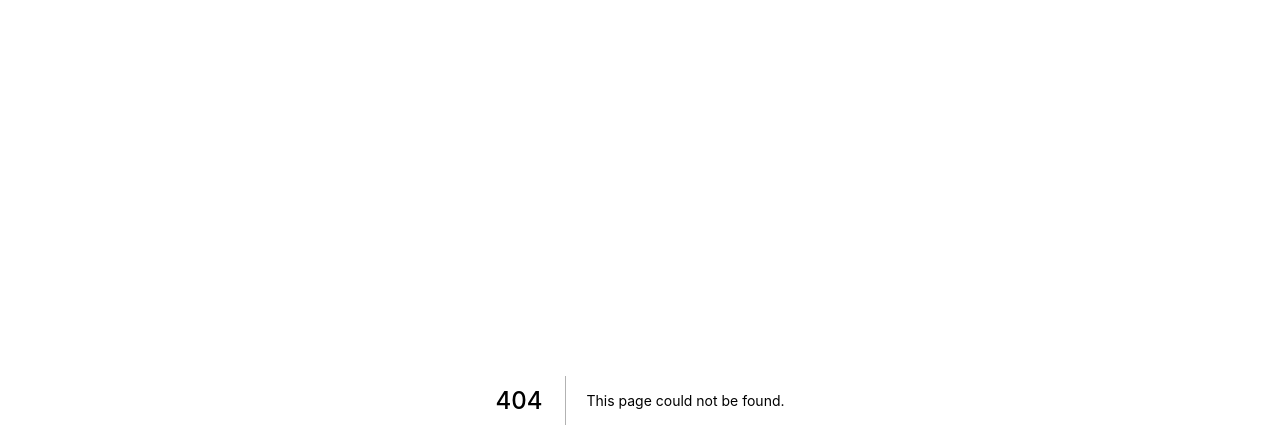
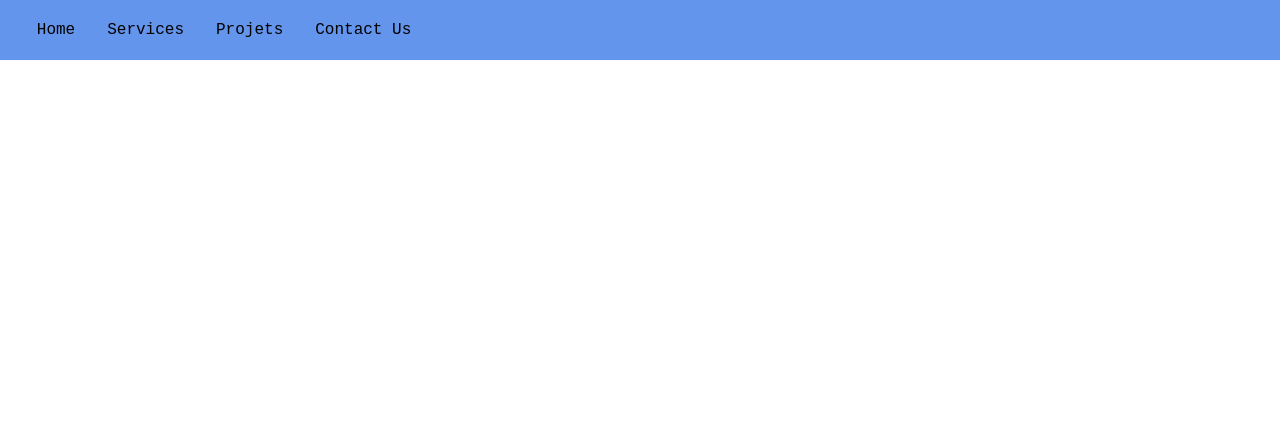
Before and after one commit to Maninder-mike/maninder-app, a Next.js app: page /components/NavBar in a window 1280 px wide. Before the commit this address had no page. Shown: the top 448 px of the page. Built offline with nearby package versions, Linux system fonts and the light colour scheme.

Commit message:
yarn test

```diff
--- /dev/null
+++ b/pages/components/NavBar.jsx
@@ -0,0 +1,31 @@
+import styles from "./navbar.module.css";
+
+// // <div className={styles.navMain}>
+// {
+//   /* <ul className={styles.list}>
+//         <li className={styles.li}>Home</li>
+//         <li className={styles.li}>Services</li>
+//         <li className={styles.li}>Projets</li>
+//         <li className={styles.li}>Contact Us</li>
+//       </ul> */
+// }
+// // </div>
+
+import React from "react";
+
+const NavBar = () => {
+  return (
+    <>
+      <div className={styles.navMain}>
+        <ul className={styles.list}>
+          <li className={styles.li}>Home</li>
+          <li className={styles.li}>Services</li>
+          <li className={styles.li}>Projets</li>
+          <li className={styles.li}>Contact Us</li>
+        </ul>
+      </div>
+    </>
+  );
+};
+
+export default NavBar;
--- a/pages/index.js
+++ b/pages/index.js
@@ -1,6 +1,6 @@
 import Head from "next/head";
 import styles from "../styles/Home.module.css";
-import { Navbar } from "./components/Navbar";
+import NavBar from "./components/NavBar";
 
 export default function Home() {
   return (
@@ -11,7 +11,7 @@ export default function Home() {
         <link rel="icon" href="/favicon.ico" />
       </Head>
 
-      <Navbar />
+      <NavBar />
 
       <main className={styles.main}>
         <h1 className={styles.title}>
```
Also changed, not shown: pages/components/Navbar.js (deleted, +0 -15 lines), pages/components/navbar.module.css (renamed from pages/components/Navbar.module.css).
